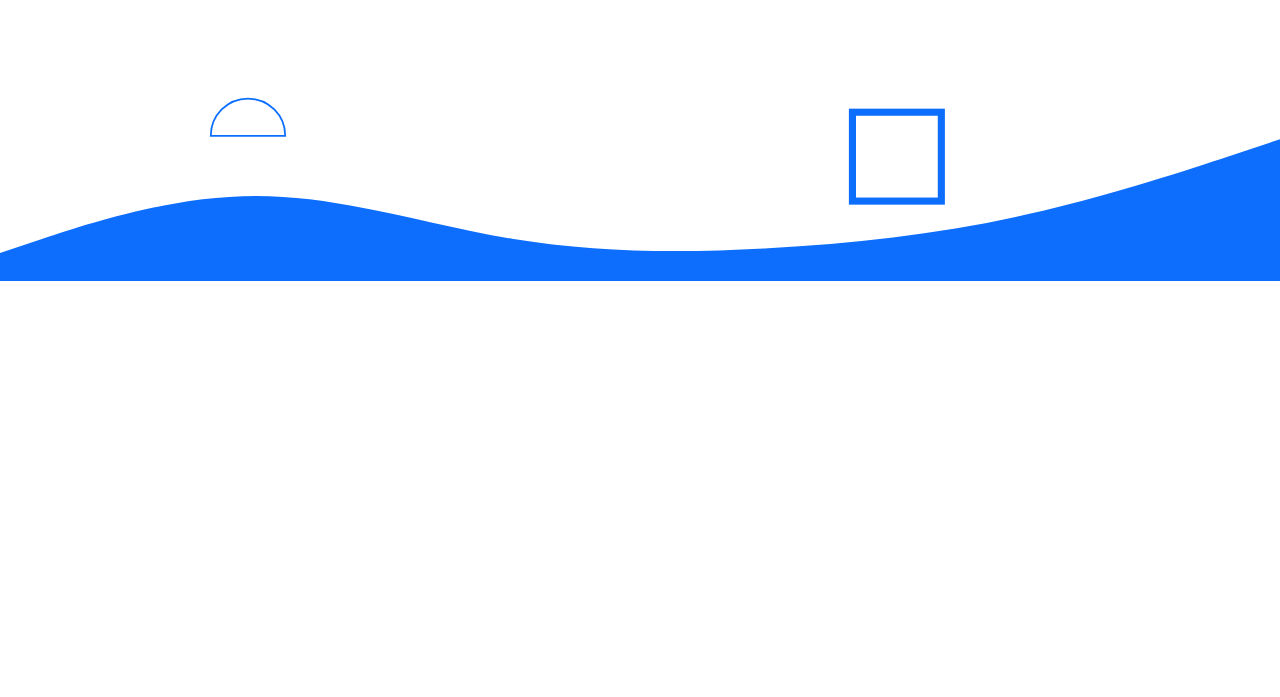
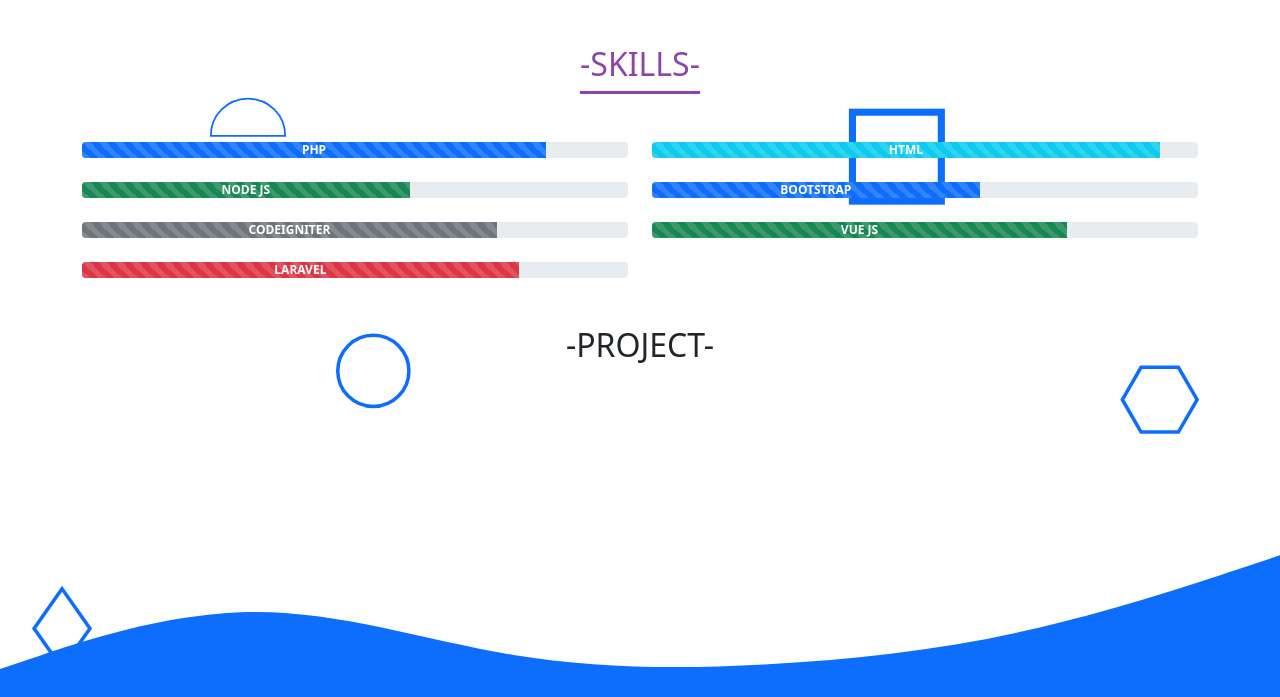
Before and after one commit to Galdiius/galdiius.github.io, a plain HTML site: page index.html in a window 1280 px wide. Shown: the part 1318-2015 px from the top of the page. Before the commit the page ends 1599 px from the top, so only its background shows below. Drawn offline with nearby package versions, Linux system fonts and the light colour scheme.

Commit message:
Add project section

```diff
--- a/index.html
+++ b/index.html
@@ -28,6 +28,12 @@
                     </li>
                     <li class="nav-item">
                         <a class="nav-link active" aria-current="page" href="#">Profile</a>
+                    </li>
+                    <li class="nav-item">
+                        <a class="nav-link active" aria-current="page" href="#">Skills</a>
+                    </li>
+                    <li class="nav-item">
+                        <a class="nav-link active" aria-current="page" href="#">Project</a>
                     </li>
                 </ul>
             </div>
@@ -95,6 +101,64 @@
           </div>
     </div>
       <!-- Akhir Profile -->
+
+    <!-- Skills -->
+    <div class="container skills mt-5">
+        <div class="svg-skills"></div>
+          <div class="skills-header mb-5">
+              <div class="text-center">
+                <h2 class="skills-title">-SKILLS-</h2>
+                <div class="line-skills"></div>
+              </div>
+          </div>
+          <div class="skills-text">
+              <div class="row">
+                  <div class="col-6">
+                      <div class="progress">
+                          <div class="progress-bar progress-bar-striped progress-bar-animated bg-primary" style="width: 85%;"><b>PHP</b></div>
+                      </div>
+                      <br>
+                      <div class="progress">
+                          <div class="progress-bar progress-bar-striped progress-bar-animated bg-success" style="width: 60%;"><b>NODE JS</b></div>
+                      </div>
+                      <br>
+                      <div class="progress">
+                          <div class="progress-bar progress-bar-striped progress-bar-animated bg-secondary" style="width: 76%;"><b>CODEIGNITER</b></div>
+                      </div>
+                      <br>
+                      <div class="progress">
+                          <div class="progress-bar progress-bar-striped progress-bar-animated bg-danger" style="width: 80%;"><b>LARAVEL</b></div>
+                      </div>
+                  </div>
+                  <div class="col-6">
+                      <div class="progress">
+                          <div class="progress-bar progress-bar-striped progress-bar-animated bg-info" style="width: 93%;"><b>HTML</b></div>
+                      </div>
+                      <br>
+                      <div class="progress">
+                          <div class="progress-bar progress-bar-striped progress-bar-animated" style="width: 60%;"><b>BOOTSTRAP</b></div>
+                      </div>
+                      <br>
+                      <div class="progress">
+                          <div class="progress-bar progress-bar-striped progress-bar-animated bg-success" style="width: 76%;"><b>VUE JS</b></div>
+                      </div>
+                  </div>
+              </div>
+          </div>
+    </div>
+    <!-- Akhir Skills -->
+
+    <!-- Project -->
+    <div class="container mt-5">
+        <div class="project-header mb-5">
+            <div class="text-center">
+              <h2 class="project-title">-PROJECT-</h2>
+              <div class="line-project"></div>
+            </div>
+        </div>
+    </div>
+    <!-- Akhir Project -->
+
       <!-- Footer -->
       <div class="footer">
             <svg xmlns="http://www.w3.org/2000/svg" style="" viewBox="0 0 1440 320">
--- a/src/css/style.css
+++ b/src/css/style.css
@@ -14,6 +14,9 @@ body{
 .profile-title{
     color: #3498db;
 }
+.skills-title{
+    color: #8e44ad;
+}
 .line-about{
     width: 100%;
     height: 3px;
@@ -24,7 +27,12 @@ body{
     height: 3px;
     background: #3498db;
 }
-.about-header,.profile-header{
+.line-skills{
+    width: 100%;
+    height: 3px;
+    background: #8e44ad;
+}
+.about-header,.profile-header,.skills-header{
     display: flex;
     justify-content: center;
 }
```
